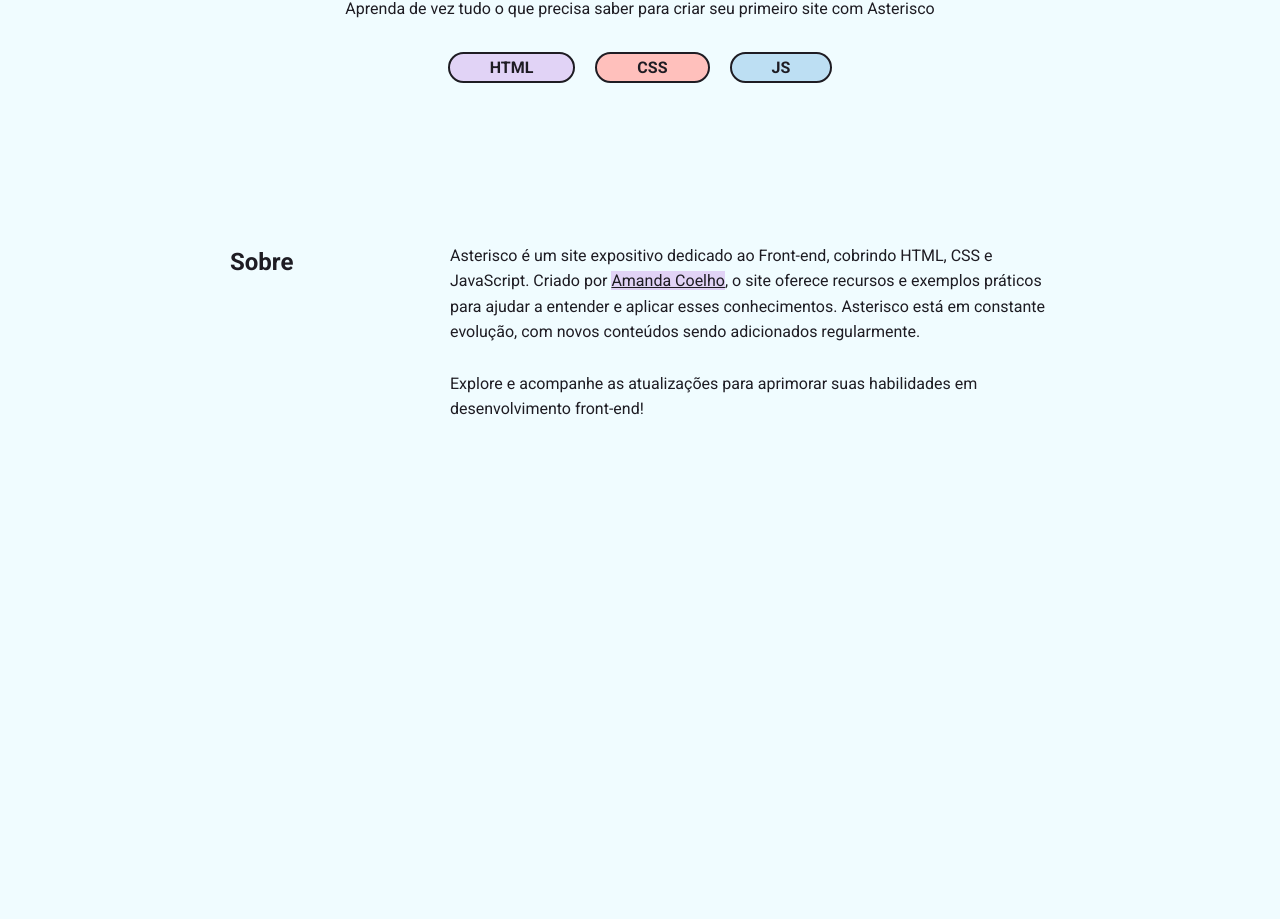
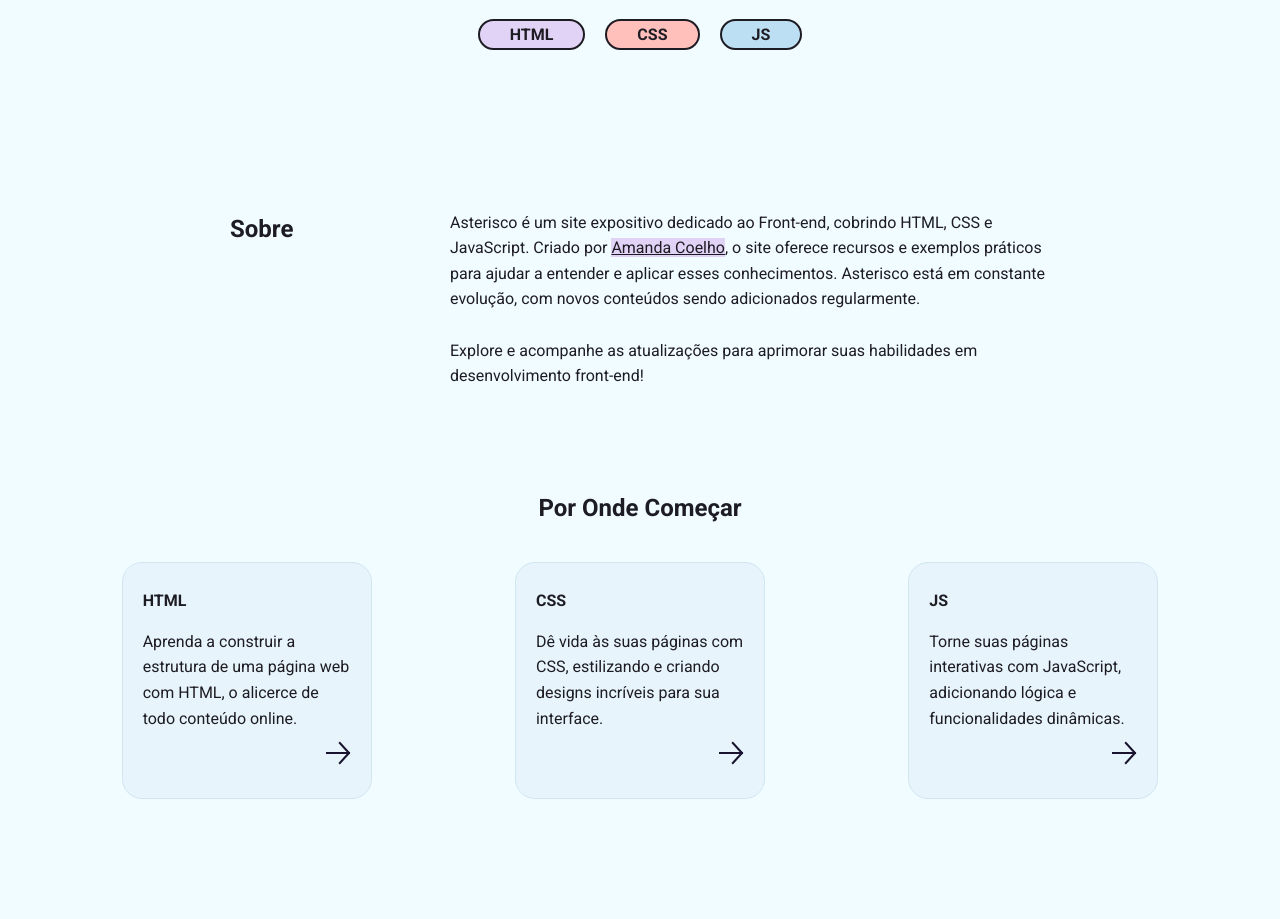
Before and after one commit to amandafnsc/asterisco, a plain HTML site: page index.html in a window 1280 px wide. Shown: the part 305-1224 px from the top of the page. Before the commit the page ends 800 px from the top, so only its background shows below. Drawn offline with Linux system fonts and the light colour scheme.

Commit message:
feat: homepage layout sections

```diff
--- a/index.html
+++ b/index.html
@@ -48,6 +48,39 @@
             <h2>Sobre</h2>
             <p>Asterisco é um site expositivo dedicado ao Front-end, cobrindo HTML, CSS e JavaScript. Criado por <a href="https://www.linkedin.com/in/amandaco3lho/">Amanda Coelho</a>, o site oferece recursos e exemplos práticos para ajudar a entender e aplicar esses conhecimentos. Asterisco está em constante evolução, com novos conteúdos sendo adicionados regularmente. <br> <br> Explore e acompanhe as atualizações para aprimorar suas habilidades em desenvolvimento front-end!</p>
         </section>
+
+        <section class="content-cards">
+            <h2>Por Onde Começar</h2>
+            <div class="cards">
+                <div class="html-card">
+                    <h3>HTML</h3>
+                    <p>Aprenda a construir a estrutura de uma página web com HTML, o alicerce de todo conteúdo online.</p>
+                    <div class="button-area">
+                        <a href="/html-content.html">
+                            <img src="./assets/left-arrow.svg" alt="ìcone de uma flecha apontada para a esquerda">
+                        </a>
+                    </div>
+                </div>
+                <div class="css-card">
+                    <h3>CSS</h3>
+                    <p>Dê vida às suas páginas com CSS, estilizando e criando designs incríveis para sua interface.</p>
+                    <div class="button-area">
+                        <a href="/css-content.html">
+                            <img src="./assets/left-arrow.svg" alt="ìcone de uma flecha apontada para a esquerda">
+                        </a>
+                    </div>
+                </div>
+                <div class="js-card">
+                    <h3>JS</h3>
+                    <p>Torne suas páginas interativas com JavaScript, adicionando lógica e funcionalidades dinâmicas.</p>
+                    <div class="button-area">
+                        <a href="/js-content.html">
+                            <img src="./assets/left-arrow.svg" alt="ìcone de uma flecha apontada para a esquerda">
+                        </a>
+                    </div>
+                </div>
+            </div>
+        </section>
     </main>
 </body>
 
--- a/style.css
+++ b/style.css
@@ -25,6 +25,24 @@ body {
     font-size: 16px;
 }
 
+body::-webkit-scrollbar {
+    width: 14px;
+    /* width of the entire scrollbar */
+}
+
+body::-webkit-scrollbar-track {
+    background: var(--lighter-color);
+    /* color of the tracking area */
+}
+
+body::-webkit-scrollbar-thumb {
+    background-color: var(--darkest-color);
+    /* color of the scroll thumb */
+    border-radius: 20px;
+    /* creates padding around scroll thumb */
+    border: 3px solid var(--lighter-color);
+}
+
 nav {
     padding: 17px 0px;
     position: fixed;
@@ -32,7 +50,7 @@ nav {
     width: 100vw;
 }
 
-.logo a{
+.logo a {
     background-color: var(--lighter-color);
     border: 2px solid var(--darkest-color);
     border-radius: 15px;
@@ -54,7 +72,11 @@ nav {
 }
 
 main {
-    padding: 20px;
+    padding: 0px 20px;
+}
+
+::selection {
+    background-color: var(--border-code-color);
 }
 
 h1 {
@@ -80,7 +102,7 @@ h3 {
     font-family: 'Roboto', sans-serif;
     font-size: 16px;
     font-weight: 600;
-    margin: 40px 0px 15px;
+    margin: 15px 0px 15px;
 }
 
 h4 {
@@ -101,13 +123,13 @@ p {
 #hero {
     max-width: 900px;
     margin: auto;
-    padding: 224px 0px 160px;
+    padding: 211px 0px 160px;
 }
 
 
 .hero-subtitle {
     color: var(--darkest-color);
-    padding: 10px 20px 30px;
+    padding: 10px 20px 0px;
     text-align: center;
 }
 
@@ -119,6 +141,7 @@ p {
     flex-wrap: wrap;
     justify-content: center;
     list-style: none;
+    margin-top: 30px;
 }
 
 .hero-buttons li {
@@ -153,13 +176,11 @@ p {
     font-family: 'Roboto', sans-serif;
     font-weight: 700;
     line-height: 11px;
-    padding: 8px 40px;
+    padding: 8px 30px;
     text-decoration: none;
 }
 
-::selection {
-    background-color: var(--border-code-color);
-}
+/* homepage */
 
 .about {
     box-sizing: border-box;
@@ -167,7 +188,7 @@ p {
     display: flex;
     flex-wrap: wrap;
     justify-content: space-between;
-    margin: 0px auto 50px;
+    margin: 0px auto 100px;
     max-width: 900px;
     padding: 0px 40px 0px;
 }
@@ -185,21 +206,91 @@ p {
     color: var(--darkest-color);
 }
 
-.html-content, .css-content, .js-content{
-    border: 2px solid var(--darkest-color);
-    border-radius: 35px;
+.content-cards h2{
+    text-align: center;
+}
+
+.cards {
+    display: flex;
+    flex-wrap: wrap;
+    justify-content: center;
+    align-items: center;
+    gap: 20px;
+    margin: 0px 0px 100px;
+    padding: 20px 40px;
+}
+
+.html-card, .css-card, .js-card {
+    background-color: var(--bg-code-color);
+    border: 1px solid var(--border-code-color);
+    border-radius: 20px;
     box-sizing: border-box;
     color: var(--darkest-color);
-    margin: 0px auto 50px;
+    display: flex;
+    flex-direction: column;
+    justify-content: space-between;
+    margin: auto;
+    max-width: 250px;
+    padding: 10px 20px 25px;
+    transition: 0.3s;
+}
+
+.html-card:hover, .css-card:hover, .js-card:hover {
+    background-color: var(--lighter-color);
+    border: 1px solid var(--darker-border-code-color);
+}
+
+.button-area {
+    display: flex;
+    justify-content: end;
+    padding-top: 10px;
+}
+
+.button-area a {
+    padding-left: 20px;
+}
+
+.button-area a:hover {
+    animation-duration: 0.5s;
+    animation-name: slidein;
+}
+
+@keyframes slidein {
+    from {
+      margin-left: 0px;
+      width: 20%;
+    }
+
+    to {
+      margin-left: 10px;
+      width: 11%;
+    }
+}
+
+/* contents */
+
+.html-content,
+.css-content,
+.js-content {
+    border: 2px solid var(--darkest-color);
+    border-radius: 20px;
+    box-sizing: border-box;
+    color: var(--darkest-color);
+    margin: 0px auto 80px;
     max-width: 900px;
     padding: 10px 40px 30px;
+}
+
+.new-topic {
+    padding-top: 25px;
 }
 
 .html-content mark {
     background-color: var(--html-color);
 }
 
-.structure-html, .section-body{
+.structure-html,
+.section-body {
     border: 1px solid black;
     box-sizing: border-box;
     font-size: 14px;
@@ -208,7 +299,11 @@ p {
     padding: 0px 10px 10px;
 }
 
-.structure-head, .structure-body, .section-no-content, .section-article, .section {
+.structure-head,
+.structure-body,
+.section-no-content,
+.section-article,
+.section {
     border: 1px solid black;
     box-sizing: border-box;
     margin: 0px 10px 10px;
@@ -218,14 +313,15 @@ p {
 .section-content {
     box-sizing: border-box;
     display: flex;
-    flex-direction:row;
+    flex-direction: row;
     flex-wrap: wrap;
     gap: 10px;
     justify-content: space-between;
     margin: 0px 10px 10px;
 }
 
-.section-aside, .section-main {
+.section-aside,
+.section-main {
     border: 1px solid black;
     padding: 0px 10px;
 }
@@ -235,7 +331,8 @@ p {
     width: 65%;
 }
 
-.structure-title, .structure-tags {
+.structure-title,
+.structure-tags {
     background-color: var(--html-color);
     border: 1px solid black;
     margin: 0px 10px 10px;
@@ -297,7 +394,8 @@ p {
     font-size: 14px;
 }
 
-.result-box img, .result-box figcaption {
+.result-box img,
+.result-box figcaption {
     display: block;
     margin: auto;
     max-width: 300px;
@@ -332,11 +430,14 @@ p {
     margin: auto;
 }
 
-.table-example, .table-example th, .table-example td{
+.table-example,
+.table-example th,
+.table-example td {
     border: 1px solid rgb(161, 161, 146);
 }
 
-.table-example th, .table-example td{
+.table-example th,
+.table-example td {
     font-size: 14px;
     padding: 10px;
     text-align: center;
@@ -358,12 +459,15 @@ p {
     font-size: 14px;
 }
 
-.result-before-example, .result-first-letter-example, .result-first-line-example {
+.result-before-example,
+.result-first-letter-example,
+.result-first-line-example {
     color: var(--code-text-color);
     font-size: 14px;
 }
 
-.result-before-example::before, .result-before-example::after {
+.result-before-example::before,
+.result-before-example::after {
     content: "★";
 }
 
@@ -387,7 +491,8 @@ p {
     text-align: center;
 }
 
-.border-box, .padding-box {
+.border-box,
+.padding-box {
     border: 1px solid black;
     box-sizing: border-box;
     margin: 0px 10px 10px;
```
Also changed, not shown: css-content.html (+13 -13 lines), html-content.html (+23 -23 lines), assets/left-arrow.svg (added).
